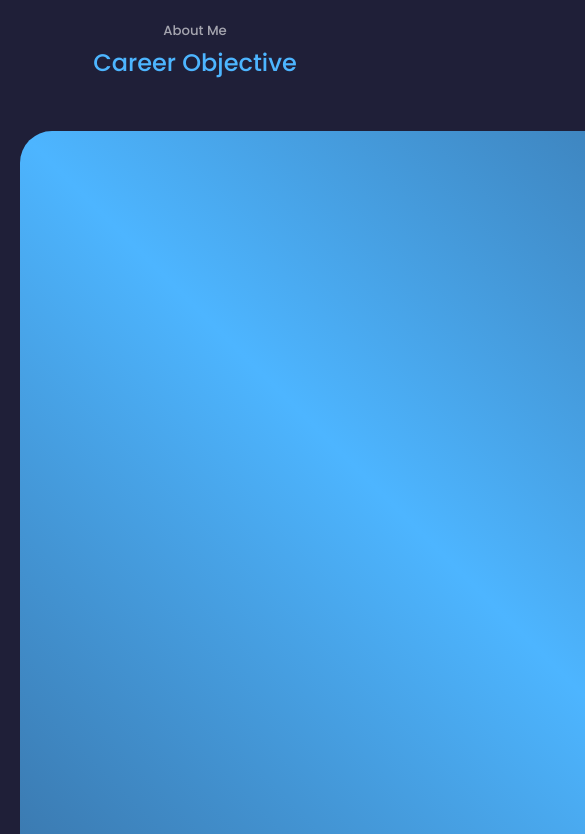
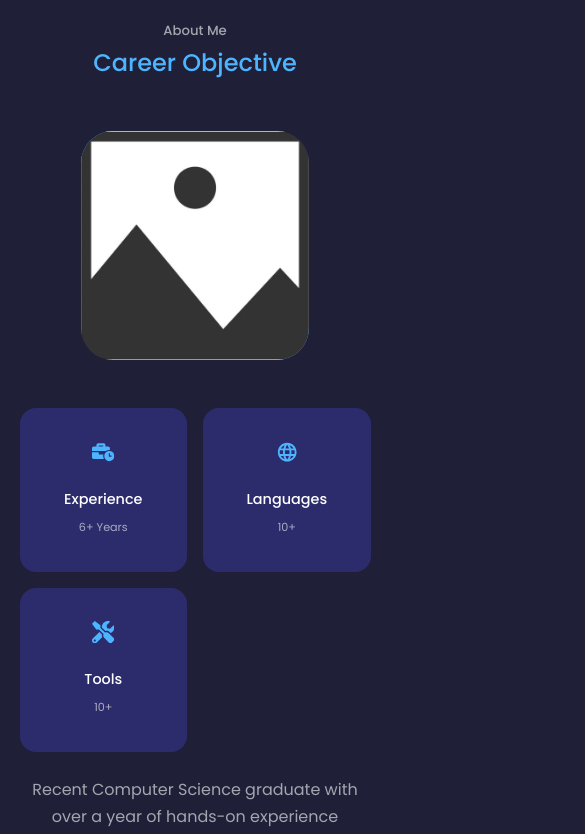
Before and after one commit to ParkerBalbach/online_resume, a React (Create React App) app: page / in a window 390 px wide. Shown: the part 920-1754 px from the top of the page, 585 px wide, since content can reach past the window. Built offline with nearby package versions, Linux system fonts and the light colour scheme.

Commit message:
Changed the cards to have 1 word for formatting

```diff
--- a/src/components/about/about.css
+++ b/src/components/about/about.css
@@ -64,3 +64,41 @@
     margin: 2rem 0 2.6rem;
     color: var(--color-light);
 }
+
+/* Tablet Media Queries */
+@media screen and (max-width: 1024px) {
+    .about__container {
+        grid-template-columns: 1fr;
+        gap: 0;
+    }
+
+    .about__me {
+        width: 50%;
+        margin: 2rem auto 4rem;
+    }
+
+    .about__content p {
+        margin: 1rem 0 1.5rem;
+    }
+}
+
+/* Phone Media Queries */
+@media screen and (max-width: 600px) {
+    .about__me {
+        width: 65%;
+        margin: 0 auto 3rem;
+    }
+
+    .about__cards {
+        grid-template-columns: 1fr 1fr;
+        gap: 1rem;
+    }
+
+    .about__content {
+        text-align: center;
+    }
+
+    .about__content p {
+        margin: 1.5rem 0;
+    }
+}
--- a/src/components/about/about.jsx
+++ b/src/components/about/about.jsx
@@ -22,16 +22,16 @@
             <article className='about__card'>
               <FaBusinessTime className='about__icon'/>
               <h5>Experience</h5>
-              <small>6+ Years Of Software Development</small>
+              <small>6+ Years</small>
             </article>
             <article className='about__card'>
               <MdLanguage className='about__icon'/>
-              <h5>Programming Languages</h5>
+              <h5>Languages</h5>
               <small>10+</small>
             </article>
             <article className='about__card'>
               <FaTools className='about__icon'/>
-              <h5>Tools & Frameworks</h5>
+              <h5>Tools</h5>
               <small>10+</small>
             </article>
           </div>
```
